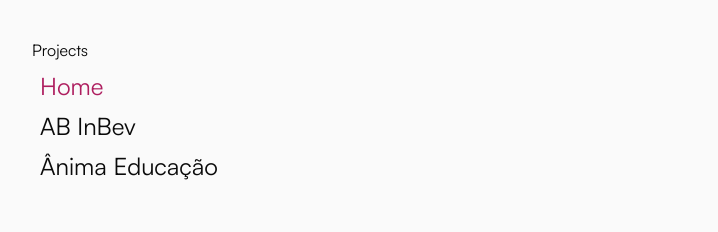
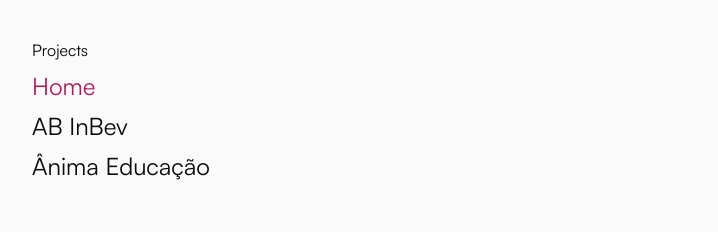
Before and after one commit to luccaromaniello/portfolio, a Next.js app: page / in a window 1280 px wide. Shown: the part 349-581 px from the top of the page, without its empty margins (16-734 px from the left). Built offline with nearby package versions, Linux system fonts and the light colour scheme.

Commit message:
Styles links for nav

```diff
--- a/src/components/SideNavigation/index.tsx
+++ b/src/components/SideNavigation/index.tsx
@@ -40,10 +40,10 @@ export default function SideNavigation() {
         <h2 className="text-2xl font-light">A brazilian Frontend Engineer with product design background. <br /> Open to full-time and freelance opportunities.</h2>
       </div>
       <nav className="flex flex-col">
-        Projects
+      Projects
         <ul>
           {cases.map(({ href, title }) => (
-            <li className='m-2' key={title}>
+            <li className='mt-2 mb-2' key={title}>
               <MenuItem name={title} pageReference={href} active={pathname === href}/>
             </li>
           ))}
```
